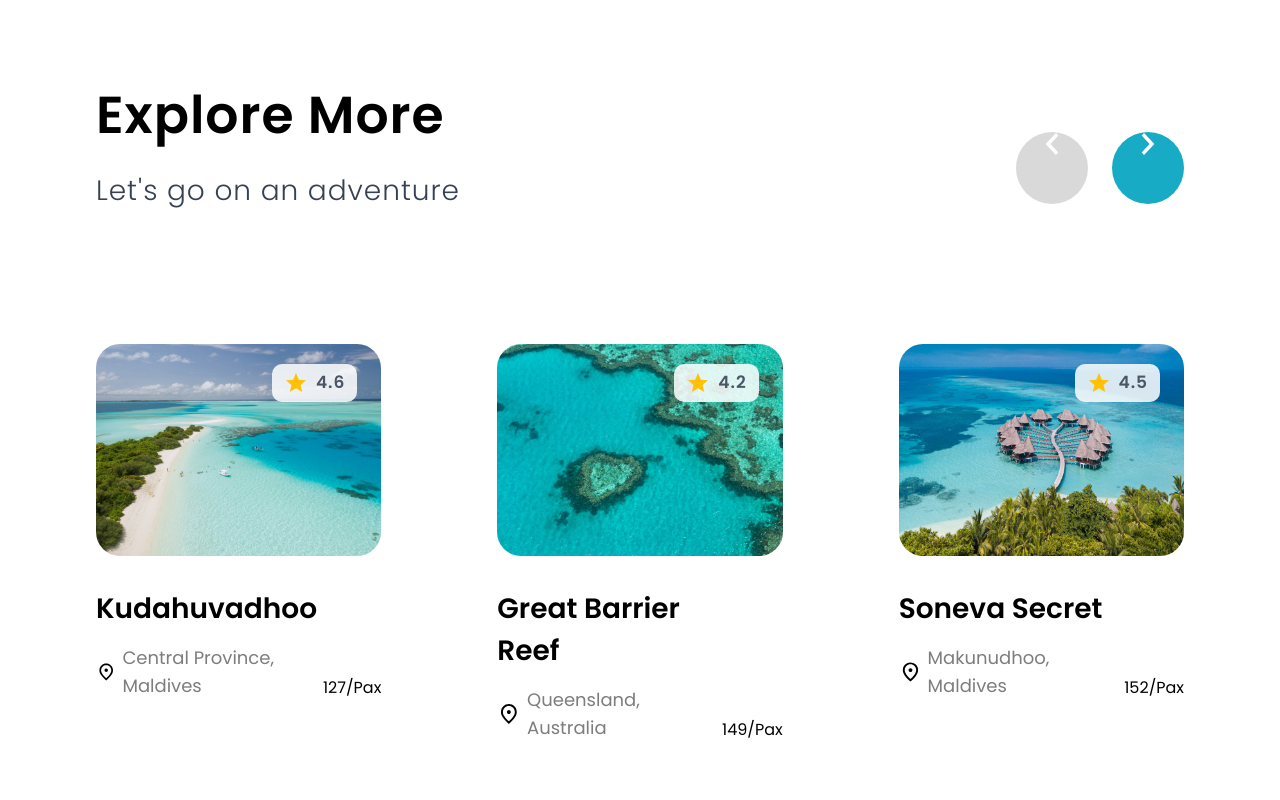
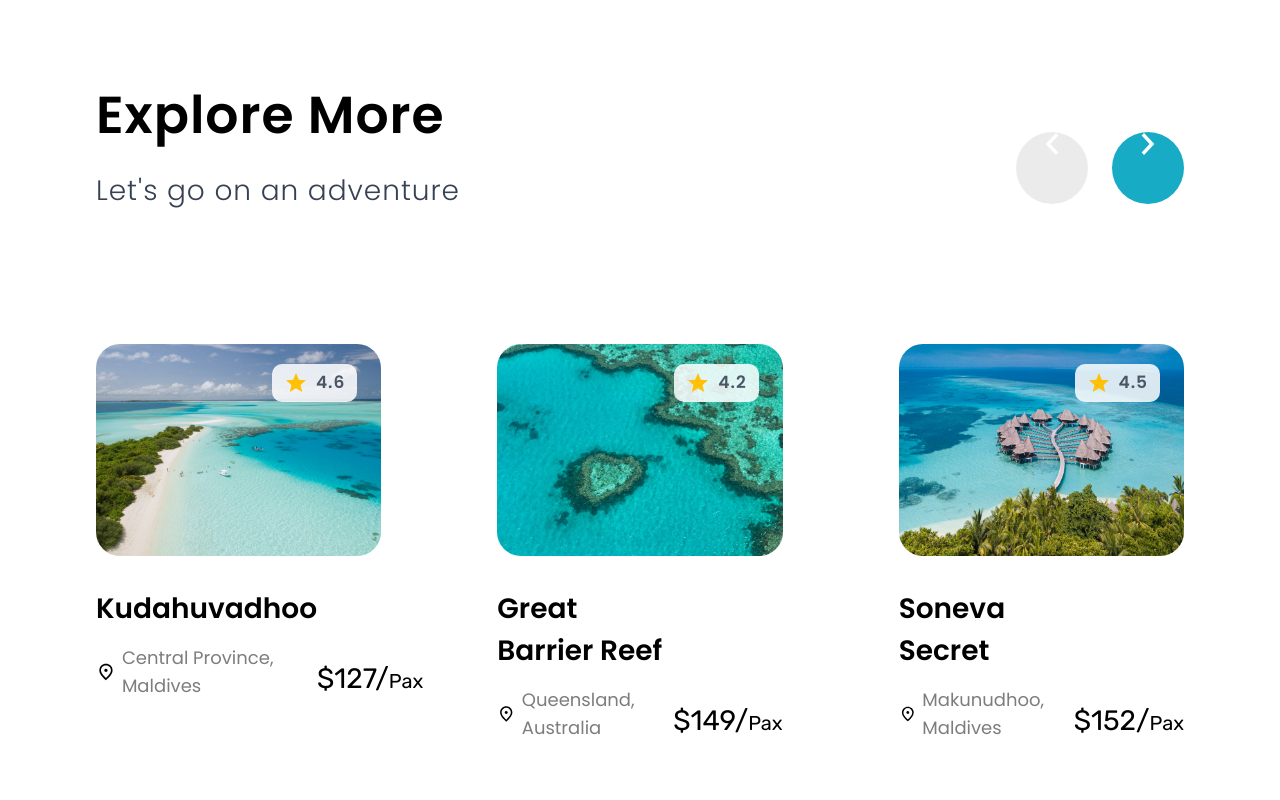
Before and after one commit to tanjimahmmed/go-travel-landing-page, a React (Vite) app: page / in a window 1280 px wide. Shown: the part 4480-5280 px from the top of the page. Built offline with nearby package versions, Linux system fonts and the light colour scheme.

Commit message:
complete location card

```diff
--- a/src/components/ExploreMore/ExploreMore.tsx
+++ b/src/components/ExploreMore/ExploreMore.tsx
@@ -1,9 +1,17 @@
+import { useState } from "react"
 import { locations } from "../../utils/content"
 import CaretUp from "../Icons/CaretUp"
 import LocationCard from "./LocationCard"
+import { LOCATION_CARD_SHOWN } from "../../utils/constants"
 
 const ExploreMore = () => {
-    const renderLocations = locations.slice(0, 6);
+    const [currentIndex, setCurrentIndex] = useState<number>(0);
+    const totalLocations = locations.length;
+    const renderLocations = locations.slice(currentIndex, currentIndex + LOCATION_CARD_SHOWN);
+
+    const handleRightClick = () => setCurrentIndex((prevIndex) => prevIndex + 1);
+    const handleLeftClick = () => setCurrentIndex((prevIndex) => prevIndex - 1);
+
   return (
     <section className="px-24 py-26">
         <div className="m-auto max-w-389">
@@ -13,13 +21,13 @@ const ExploreMore = () => {
                     <p className="tracking-6 text-gray-700 text-[1.75rem] font-light">Let's go on an adventure</p>
                 </div>
                 <div className="mb-2 flex gap-x-6">
-                    <button className="bg-grey-300 not-disabled:hover:bg-grey-400 flex size-18 cursor-pointer place-content-center rounded-full transition-all duration-200 disabled:cursor-not-allowed disabled:opacity-50"><CaretUp className="w-6 -rotate-90 fill-white"/></button>
-                    <button className="bg-primary-700 not-disabled:hover:bg-primary-800 flex size-18 cursor-pointer place-content-center rounded-full transition-all duration-200 disabled:cursor-not-allowed disabled:opacity-50"><CaretUp className="w-6 rotate-90 fill-white"/></button>
+                    <button onClick={handleLeftClick} disabled={currentIndex === 0} aria-label="arrow left" className="bg-grey-300 not-disabled:hover:bg-grey-400 flex size-18 cursor-pointer place-content-center rounded-full transition-all duration-200 disabled:cursor-not-allowed disabled:opacity-50"><CaretUp className="w-6 -rotate-90 fill-white"/></button>
+                    <button onClick={handleRightClick} disabled={currentIndex >= totalLocations - LOCATION_CARD_SHOWN} aria-label="arrow right" className="bg-primary-700 not-disabled:hover:bg-primary-800 flex size-18 cursor-pointer place-content-center rounded-full transition-all duration-200 disabled:cursor-not-allowed disabled:opacity-50"><CaretUp className="w-6 rotate-90 fill-white"/></button>
                 </div>
             </div>
             <ul className="mt-33 grid grid-cols-3 gap-x-29 gap-y-24">
                 {renderLocations.map((location) => (
-                    <LocationCard location={location} key={location.key}/>
+                    <LocationCard location={location} key={location.id}/>
                 ))}
             </ul>
         </div>
--- a/src/components/ExploreMore/LocationCard.tsx
+++ b/src/components/ExploreMore/LocationCard.tsx
@@ -1,3 +1,4 @@
+import { motion } from "motion/react"
 import { Location } from "../../utils/contentTypes"
 import { Location as LocationIcon } from "../Icons/Location"
 import Star from "../Icons/Star"
@@ -8,7 +9,12 @@ interface LocationProps {
 
 const LocationCard = ({location}: LocationProps) => {
   return (
-    <li className="group cursor-pointer">
+    <motion.li
+    initial={{opacity: 0, y: 20}}
+    animate={{opacity: 1, y: 0}}
+    exit={{opacity: 0, y: 20}}
+    transition={{duration: 0.35, ease: "easeInOut"}}
+    className="group cursor-pointer">
         <div className="relative mb-8 overflow-hidden rounded-3xl">
             <img className="transform transition-all duration-300 ease-in-out group-hover:scale-103" src={location.img} alt={location.alt} />
             <div className="absolute top-5 right-6 flex items-center gap-x-2 rounded-[.625rem] bg-white/85 px-3 py-1.5 backdrop-blur-3xl">
@@ -24,9 +30,9 @@ const LocationCard = ({location}: LocationProps) => {
                     <p className="text-grey-700 text-lg">{location.location}</p>
                 </div>
             </div>
-            <p>{location.pricePerPerson}/<span>Pax</span></p>
+            <p className="font-rubik text-[1.75rem]">${location.pricePerPerson}/<span className="text-[1.25rem]">Pax</span></p>
         </div>
-    </li>
+    </motion.li>
   )
 }
 
--- /dev/null
+++ b/src/utils/constants.ts
@@ -0,0 +1,5 @@
+const LOCATION_CARD_SHOWN = 6;
+
+export {
+    LOCATION_CARD_SHOWN
+}
```
